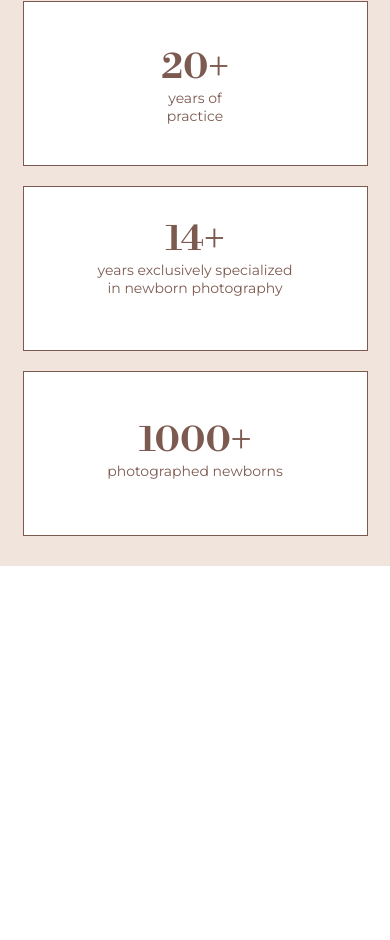
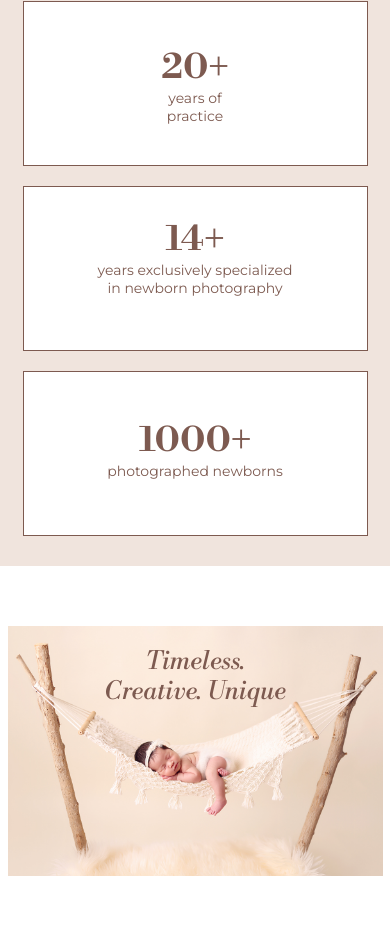
Before and after one commit to RomanBezuhlyi/ABL_photography, a website: page src/html/index.html in a window 390 px wide. Shown: the part 2083-3023 px from the top of the page. Before the commit the page ends 2649 px from the top, so only its background shows below. Drawn offline with nearby package versions, Linux system fonts and the light colour scheme; files that its build step writes are made by us from their sources; files whose address does not match are found by name.

Commit message:
added timeless section

```diff
--- /dev/null
+++ b/src/html/blocks/timeless.html
@@ -0,0 +1,8 @@
+<section id="timeless" class="timeless-wrap">
+  <div class="container">
+    <div class="timeless">
+      <img class="timeless__img" src="./img/timeless.png" alt="" />
+      <h2 class="timeless__title">timeless. Creative. Unique</h2>
+    </div>
+  </div>
+</section>
--- a/src/html/index.html
+++ b/src/html/index.html
@@ -17,7 +17,7 @@
     @@include('blocks/header.html') @@include('blocks/mobile-nav.html')
     <main>
       @@include('blocks/hero.html') @@include('blocks/welcome.html')
-      @@include('blocks/success.html')
+      @@include('blocks/success.html') @@include('blocks/timeless.html')
     </main>
     @@include('blocks/footer.html')
     <script src="./js/index.bundle.js"></script>
--- /dev/null
+++ b/src/scss/blocks/_timeless.scss
@@ -0,0 +1,47 @@
+.timeless-wrap {
+  padding: 100px 0;
+  position: relative;
+  @media (max-width: 1200px) {
+    padding: 80px 0;
+  }
+  @media (max-width: 768px) {
+    padding: 50px 0;
+  }
+  @media (max-width: 576px) {
+    padding: 60px 0;
+  }
+}
+.timeless-wrap .container {
+  @media (max-width: 1200px) {
+    padding: 0;
+  }
+}
+.timeless {
+  position: relative;
+  &__img {
+    @media (max-width: 1200px) {
+      width: 100%;
+    }
+  }
+  &__title {
+    position: absolute;
+    top: 84px;
+    left: 50%;
+    transform: translateX(-50%);
+    z-index: 2;
+    color: $accent;
+    text-align: center;
+    font-size: 60px;
+    font-style: italic;
+    font-weight: 400;
+    line-height: 120%;
+    text-transform: capitalize;
+    @media (max-width: 991px) {
+      font-size: 50px;
+    }
+    @media (max-width: 768px) {
+      font-size: 25px;
+      top: 21px;
+    }
+  }
+}
```
Also changed, not shown: build/css/main.css, build/index.html.
